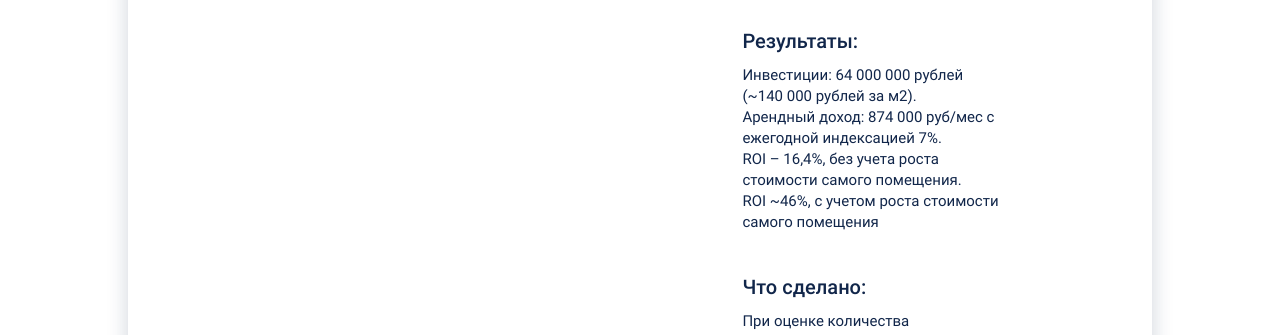
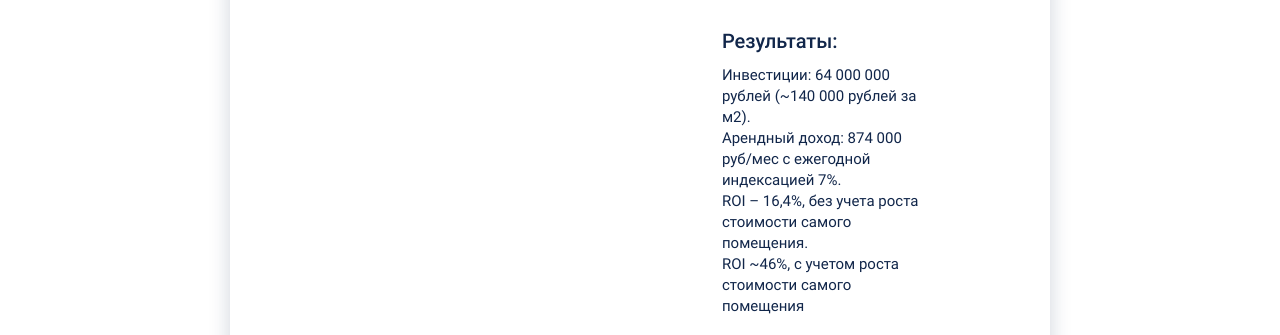
Before and after one commit to Anton1922/Qualification-task, a website built with webpack: page index.html in a window 1280 px wide. Shown: the part 233-568 px from the top of the page. Built offline with nearby package versions, Linux system fonts and the light colour scheme; files whose address does not match are found by name.

Commit message:
small changes

```diff
--- a/assets/scss/components/_container.scss
+++ b/assets/scss/components/_container.scss
@@ -1,6 +1,7 @@
 .container {
+	position: relative;
 	margin: 5px auto;
-	width: 100%;
+	width: 80%;
 	//height: 660px;
-	z-index: 500;
+	//z-index: 500;
 }
```
